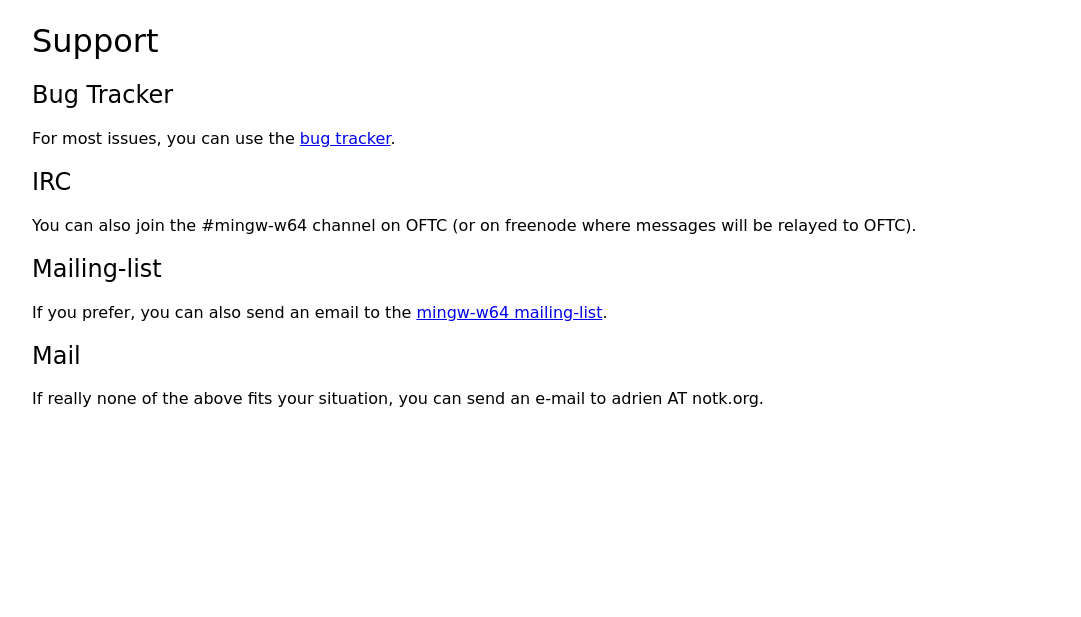
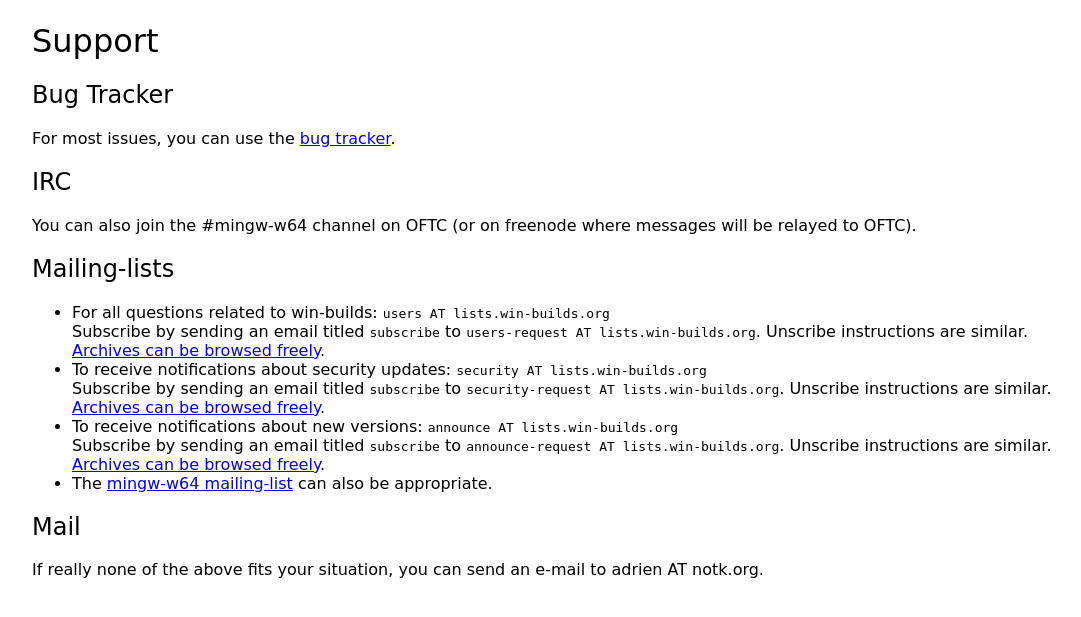
Before and after one commit to win-builds/win-builds, a PHP site: page /support.php in a window 1280 px wide. Shown: the part 57-674 px from the top of the page, without its empty margins (64-1145 px from the left). Run offline with PHP 8.4, Linux system fonts and the light colour scheme.

Commit message:
web: mention mailing-lists on the support page.

```diff
--- a/web/support.php
+++ b/web/support.php
@@ -16,8 +16,25 @@ For most issues, you can use the <a href="bugs">bug tracker</a>.
 You can also join the #mingw-w64 channel on OFTC (or on freenode where messages
 will be relayed to OFTC).
 
-<h2>Mailing-list</h2>
-If you prefer, you can also send an email to the <a href="https://lists.sourceforge.net/lists/listinfo/mingw-w64-public">mingw-w64 mailing-list</a>.
+<h2>Mailing-lists</h2>
+<ul>
+<?php
+function print_list($name, $description) {
+  printf('<li>');
+  printf('%s: <code>%s AT lists.win-builds.org</code><br>', $description, $name);
+  printf('Subscribe by sending an email titled <code>subscribe</code> to <code>%s-request AT lists.win-builds.org</code>. Unscribe instructions are similar.<br>',
+    $name);
+  printf('<a href="/lists/%s">Archives can be browsed freely</a>.', $name);
+  printf('</li>');
+}
+?>
+<?php
+print_list('users', 'For all questions related to win-builds');
+print_list('security', 'To receive notifications about security updates');
+print_list('announce', 'To receive notifications about new versions');
+?>
+  <li>The <a href="https://lists.sourceforge.net/lists/listinfo/mingw-w64-public">mingw-w64 mailing-list</a> can also be appropriate.
+</ul>
 
 <h2>Mail</h2>
 If really none of the above fits your situation, you can send an e-mail to adrien AT notk.org.
```
